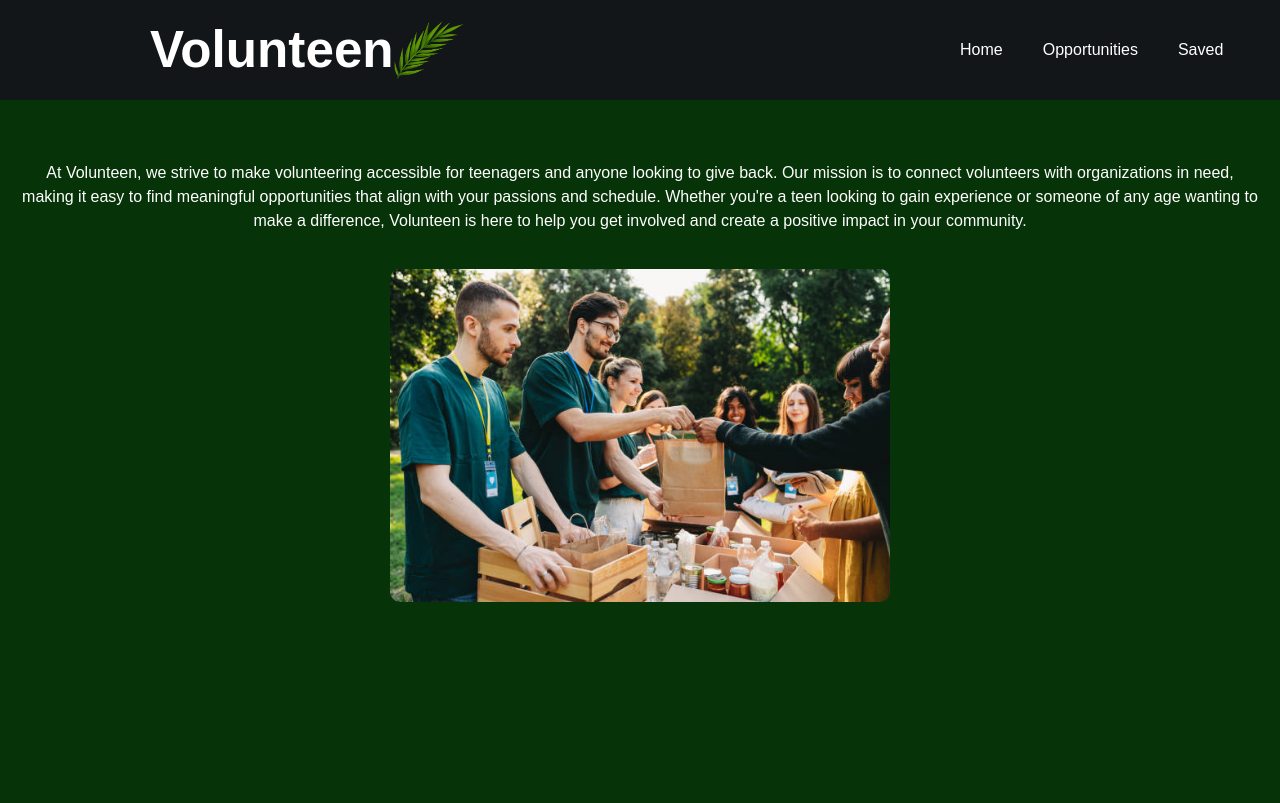
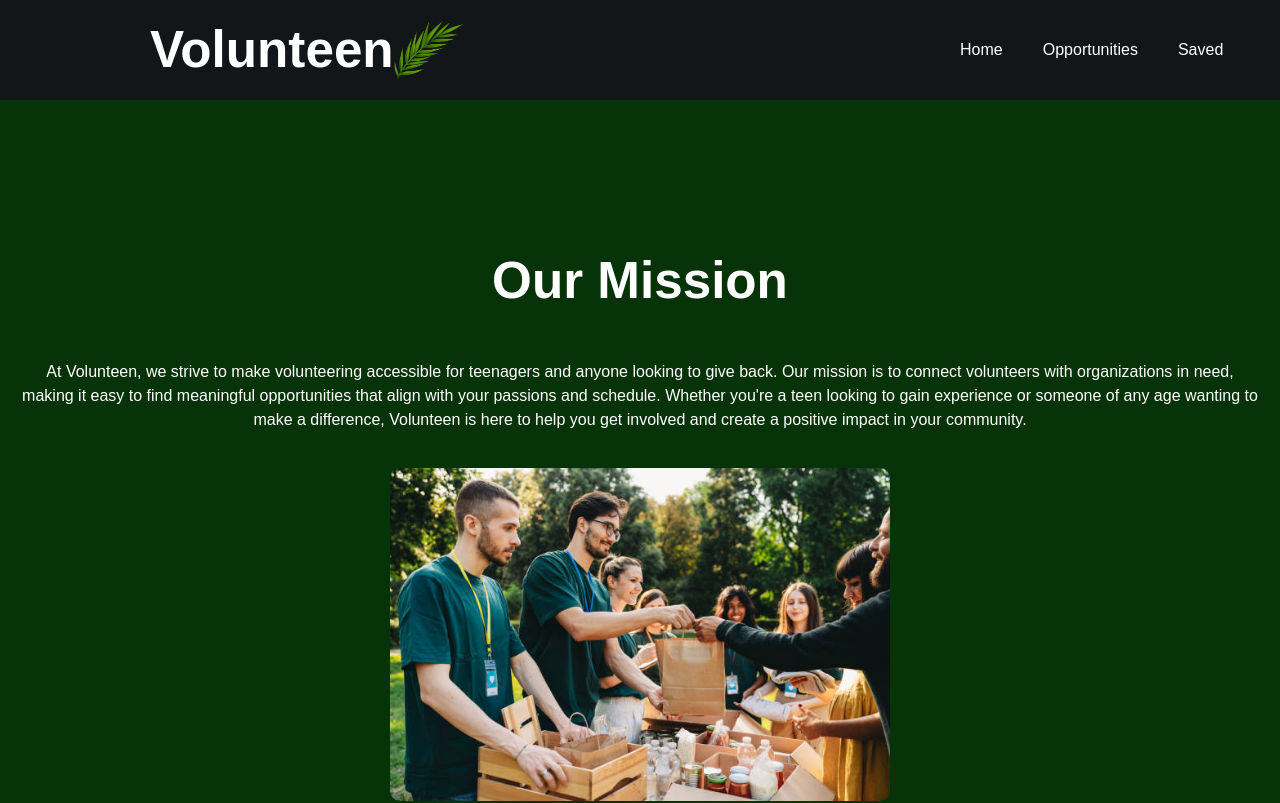
Before and after one commit to lelinyu/HOTH12, a React (Vite) app in the folder volunteer-app/: page /home in a window 1280 px wide. Shown: the top 803 px of the page. Built offline with nearby package versions, Linux system fonts and the light colour scheme.

Commit message:
formatting

```diff
--- a/volunteer-app/src/pages/Opportunity.jsx
+++ b/volunteer-app/src/pages/Opportunity.jsx
@@ -40,7 +40,7 @@ function Opportunity() {
         eventData.location,
         eventData.picture
       );
-      alert("Event successfully added!");
+      alert("Event successfully added! Please Reload Page to see changes.");
       setEventData({
         name: "",
         organizer: "",
--- a/volunteer-app/src/styles/Home.css
+++ b/volunteer-app/src/styles/Home.css
@@ -20,7 +20,7 @@ html, body {
     flex-direction: column;
     justify-content: center; /* Centers vertically */
     align-items: center; /* Centers horizontally */
-    min-height: 200vh; /* Keeps section at full viewport height */
+    min-height: 250vh; /* Keeps section at full viewport height */
     text-align: center;
     padding: 20px;
   }
```
